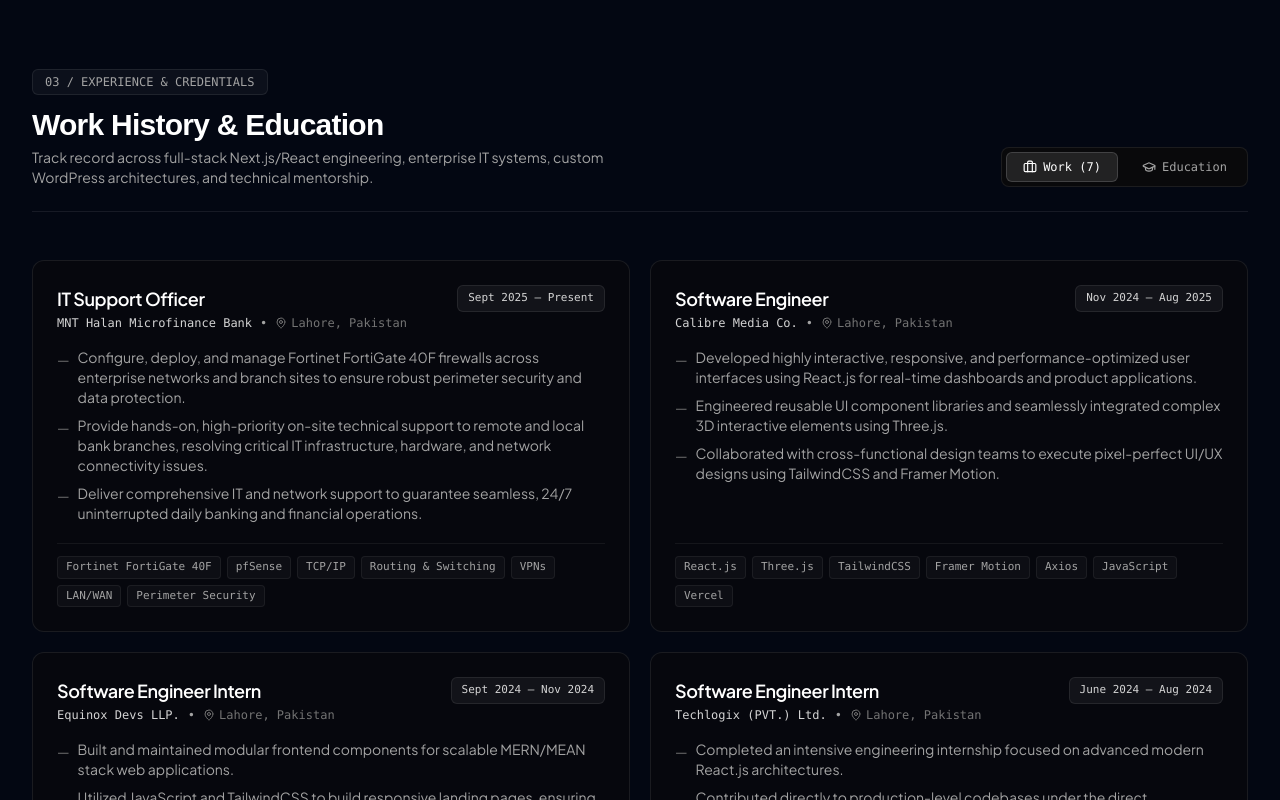
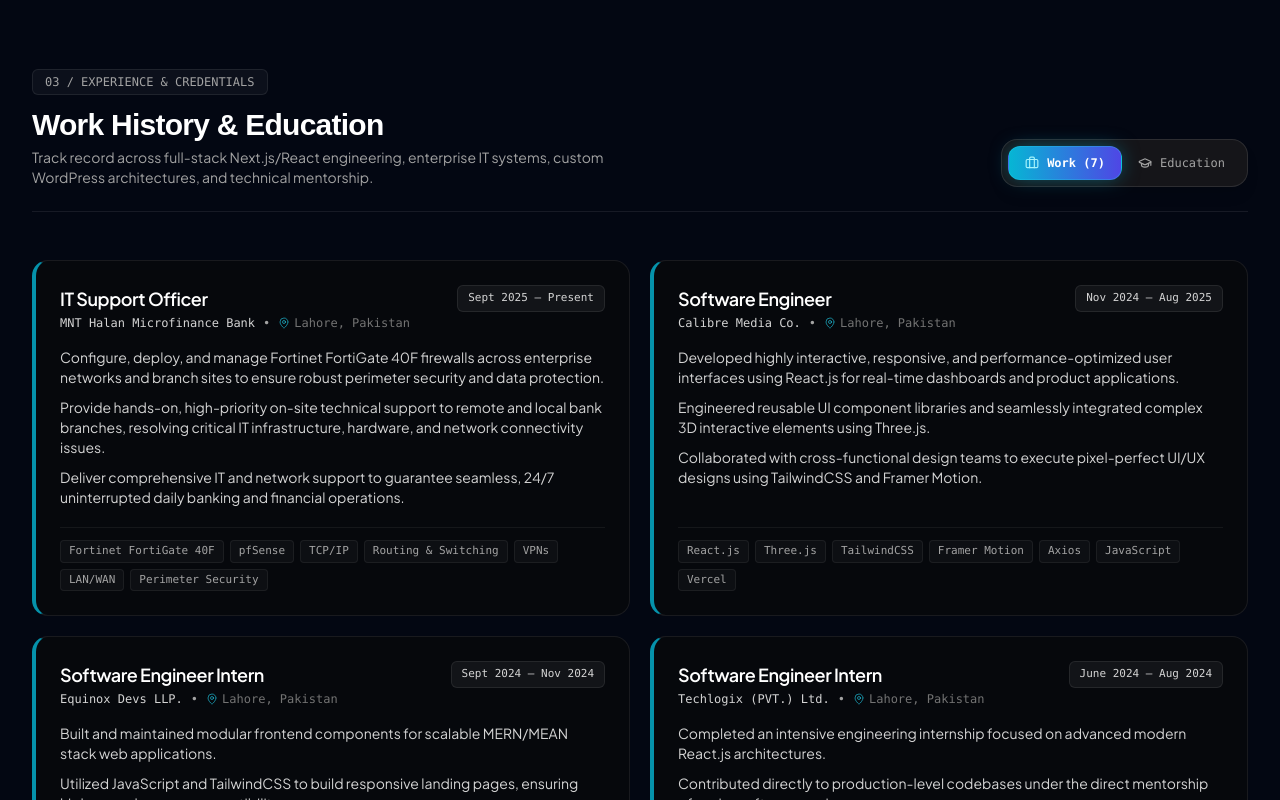
Before and after one commit to aliyannn/portfolio, a Next.js app: page / in a window 1280 px wide. Shown: the part 3300-4100 px from the top of the page. Built offline with nearby package versions, Linux system fonts and the light colour scheme.

Commit message:
style: refine Experience tab switcher with glowing glassmorphic pill and left border cyan glow cards

```diff
--- a/components/Experience.tsx
+++ b/components/Experience.tsx
@@ -12,7 +12,7 @@ export const Experience: React.FC = () => {
     <section id="experience" className="relative py-24 bg-[#030712] overflow-hidden">
       <div className="max-w-7xl mx-auto px-4 sm:px-6 lg:px-8 w-full relative z-10">
 
-        {/* Minimalist Section Header */}
+        {/* Section Header & Glowing Glassmorphic Pill Tab Switcher */}
         <div className="flex flex-col items-start md:flex-row md:items-end justify-between mb-12 gap-6 pb-6 border-b border-white/[0.08]">
           <div>
             <div className="inline-flex items-center gap-2 px-3 py-1 rounded-md bg-white/[0.04] border border-white/[0.08] text-neutral-400 text-xs font-mono mb-3">
@@ -26,35 +26,35 @@ export const Experience: React.FC = () => {
             </p>
           </div>
 
-          {/* Minimal Tab Switcher */}
-          <div className="flex items-center gap-2 p-1 rounded-lg bg-zinc-950 border border-white/[0.08]">
+          {/* Redesigned Glowing Glassmorphic Pill Tab Switcher */}
+          <div className="inline-flex items-center p-1.5 rounded-2xl bg-zinc-900/90 border border-white/10 shadow-lg backdrop-blur-xl">
             <button
               onClick={() => setActiveTab('work')}
-              className={`px-4 py-1.5 rounded-md text-xs font-mono transition-all duration-200 flex items-center gap-1.5 ${
+              className={`px-4 py-2 rounded-xl text-xs font-mono transition-all duration-300 flex items-center gap-2 ${
                 activeTab === 'work'
-                  ? 'bg-white/10 text-white font-medium border border-white/15'
-                  : 'text-neutral-400 hover:text-neutral-200'
+                  ? 'bg-gradient-to-r from-cyan-500 to-indigo-600 text-white font-semibold shadow-[0_0_20px_-3px_rgba(6,182,212,0.5)] border border-cyan-400/30'
+                  : 'text-neutral-400 hover:text-white hover:bg-white/5 font-medium'
               }`}
             >
-              <Briefcase className="w-3.5 h-3.5" />
+              <Briefcase className={`w-3.5 h-3.5 ${activeTab === 'work' ? 'text-cyan-200' : 'text-neutral-400'}`} />
               <span>Work ({PORTFOLIO_DATA.experiences.length})</span>
             </button>
 
             <button
               onClick={() => setActiveTab('education')}
-              className={`px-4 py-1.5 rounded-md text-xs font-mono transition-all duration-200 flex items-center gap-1.5 ${
+              className={`px-4 py-2 rounded-xl text-xs font-mono transition-all duration-300 flex items-center gap-2 ${
                 activeTab === 'education'
-                  ? 'bg-white/10 text-white font-medium border border-white/15'
-                  : 'text-neutral-400 hover:text-neutral-200'
+                  ? 'bg-gradient-to-r from-cyan-500 to-indigo-600 text-white font-semibold shadow-[0_0_20px_-3px_rgba(6,182,212,0.5)] border border-cyan-400/30'
+                  : 'text-neutral-400 hover:text-white hover:bg-white/5 font-medium'
               }`}
             >
-              <GraduationCap className="w-3.5 h-3.5" />
+              <GraduationCap className={`w-3.5 h-3.5 ${activeTab === 'education' ? 'text-cyan-200' : 'text-neutral-400'}`} />
               <span>Education</span>
             </button>
           </div>
         </div>
 
-        {/* Work History: 2-Column Minimalist Grid */}
+        {/* Work History: 2-Column Responsive Grid with Left Accent Glow */}
         {activeTab === 'work' && (
           <div className="grid grid-cols-1 md:grid-cols-2 gap-5 max-w-7xl mx-auto w-full">
             {PORTFOLIO_DATA.experiences.map((exp, idx) => (
@@ -64,10 +64,13 @@ export const Experience: React.FC = () => {
                 whileInView={{ opacity: 1, y: 0 }}
                 viewport={{ once: true }}
                 transition={{ duration: 0.35, delay: idx * 0.04 }}
-                className="rounded-xl bg-zinc-950/60 border border-white/[0.08] p-5 sm:p-6 transition-all duration-300 hover:border-white/20 hover:bg-zinc-900/40 flex flex-col justify-between h-full group"
+                className="relative overflow-hidden rounded-2xl bg-zinc-950/70 border border-white/[0.08] border-l-4 border-l-cyan-500/80 p-6 transition-all duration-300 hover:border-l-cyan-400 hover:border-white/20 hover:shadow-[0_10px_30px_-10px_rgba(6,182,212,0.15)] flex flex-col justify-between h-full group"
               >
+                {/* Subtle top accent highlight on hover */}
+                <div className="absolute top-0 inset-x-0 h-[1px] bg-gradient-to-r from-transparent via-cyan-400/40 to-transparent opacity-0 group-hover:opacity-100 transition-opacity duration-300" />
+
                 <div>
-                  {/* Minimal Header & Meta Row */}
+                  {/* Header Row */}
                   <div className="flex items-start justify-between gap-3 mb-2">
                     <div>
                       <h3 className="text-base sm:text-lg font-semibold tracking-tight text-white group-hover:text-cyan-300 transition-colors">
@@ -77,7 +80,7 @@ export const Experience: React.FC = () => {
                         <span className="text-neutral-300 font-medium">{exp.company}</span>
                         <span>•</span>
                         <span className="flex items-center gap-1 text-neutral-500">
-                          <MapPin className="w-3 h-3" /> {exp.location}
+                          <MapPin className="w-3 h-3 text-cyan-400/60" /> {exp.location}
                         </span>
                       </div>
                     </div>
@@ -87,15 +90,14 @@ export const Experience: React.FC = () => {
                     </span>
                   </div>
 
-                  {/* Compact Content & Bullet Points with Minimal Dash */}
-                  <ul className="text-xs sm:text-sm text-neutral-400 leading-relaxed space-y-2 mt-4 mb-5">
+                  {/* Clean Description Statements without dashes or bullet icons */}
+                  <div className="text-xs sm:text-sm text-neutral-300 leading-relaxed space-y-2.5 mt-4 mb-5 font-sans">
                     {exp.achievements.slice(0, 3).map((ach, i) => (
-                      <li key={i} className="flex items-start gap-2">
-                        <span className="text-neutral-500 shrink-0 mt-0.5">—</span>
-                        <span>{ach}</span>
-                      </li>
+                      <p key={i} className="text-neutral-300">
+                        {ach}
+                      </p>
                     ))}
-                  </ul>
+                  </div>
                 </div>
 
                 {/* Subtle Minimal Tech Chips */}
@@ -103,7 +105,7 @@ export const Experience: React.FC = () => {
                   {exp.techStack.map((tech) => (
                     <span
                       key={tech}
-                      className="inline-flex items-center px-2 py-0.5 rounded text-[11px] font-mono bg-white/[0.03] text-neutral-400 border border-white/[0.06]"
+                      className="inline-flex items-center px-2 py-0.5 rounded text-[11px] font-mono bg-white/[0.03] text-neutral-400 border border-white/[0.06] group-hover:border-cyan-500/30 group-hover:text-neutral-300 transition-colors"
                     >
                       {tech}
                     </span>
@@ -125,19 +127,19 @@ export const Experience: React.FC = () => {
                   whileInView={{ opacity: 1, y: 0 }}
                   viewport={{ once: true }}
                   transition={{ duration: 0.35, delay: idx * 0.08 }}
-                  className="rounded-xl bg-zinc-950/60 border border-white/[0.08] p-5 sm:p-6 transition-all duration-300 hover:border-white/20 hover:bg-zinc-900/40"
+                  className="relative overflow-hidden rounded-2xl bg-zinc-950/70 border border-white/[0.08] border-l-4 border-l-indigo-500/80 p-6 transition-all duration-300 hover:border-l-indigo-400 hover:border-white/20 hover:shadow-[0_10px_30px_-10px_rgba(99,102,241,0.15)] group"
                 >
                   <div className="flex items-center gap-3 mb-3">
-                    <div className="w-10 h-10 rounded-lg bg-white/[0.04] border border-white/[0.08] flex items-center justify-center text-neutral-300 shrink-0">
+                    <div className="w-10 h-10 rounded-xl bg-indigo-500/10 border border-indigo-500/30 flex items-center justify-center text-indigo-400 shrink-0">
                       <GraduationCap className="w-5 h-5" />
                     </div>
                     <div>
                       <h3 className="text-base font-semibold text-white">{edu.degree}</h3>
-                      <span className="text-xs font-mono text-neutral-400">{edu.institution}</span>
+                      <span className="text-xs font-mono text-cyan-300">{edu.institution}</span>
                     </div>
                   </div>
 
-                  <p className="text-xs text-neutral-400 mb-4 font-sans">{edu.details}</p>
+                  <p className="text-xs text-neutral-400 mb-4 font-sans leading-relaxed">{edu.details}</p>
 
                   <div className="flex items-center justify-between text-xs font-mono text-neutral-400 pt-3 border-t border-white/[0.06]">
                     <span className="text-neutral-300">{edu.period}</span>
@@ -147,23 +149,23 @@ export const Experience: React.FC = () => {
               ))}
             </div>
 
-            {/* Minimal Certifications Grid */}
+            {/* Certifications Grid */}
             <div className="pt-6 border-t border-white/[0.08]">
               <h3 className="text-base font-semibold text-white mb-4 flex items-center gap-2">
-                <Award className="w-4 h-4 text-neutral-400" />
+                <Award className="w-4 h-4 text-cyan-400" />
                 Industry Certifications &amp; Credentials
               </h3>
               <div className="grid grid-cols-1 sm:grid-cols-2 gap-4">
                 {PORTFOLIO_DATA.certifications.map((cert, idx) => (
                   <div
                     key={idx}
-                    className="p-4 rounded-xl bg-zinc-950/60 border border-white/[0.08] flex items-center justify-between hover:border-white/20 transition-colors"
+                    className="p-4 rounded-xl bg-zinc-950/70 border border-white/[0.08] flex items-center justify-between hover:border-white/20 transition-colors"
                   >
                     <div>
                       <h4 className="text-sm font-semibold text-white">{cert.title}</h4>
                       <span className="text-xs font-mono text-neutral-400">{cert.issuer}</span>
                     </div>
-                    <span className="px-2.5 py-1 rounded bg-white/[0.04] border border-white/[0.08] text-xs font-mono text-neutral-300">
+                    <span className="px-2.5 py-1 rounded-md bg-white/[0.05] border border-white/[0.08] text-xs font-mono text-cyan-300 font-semibold">
                       {cert.year}
                     </span>
                   </div>
```
